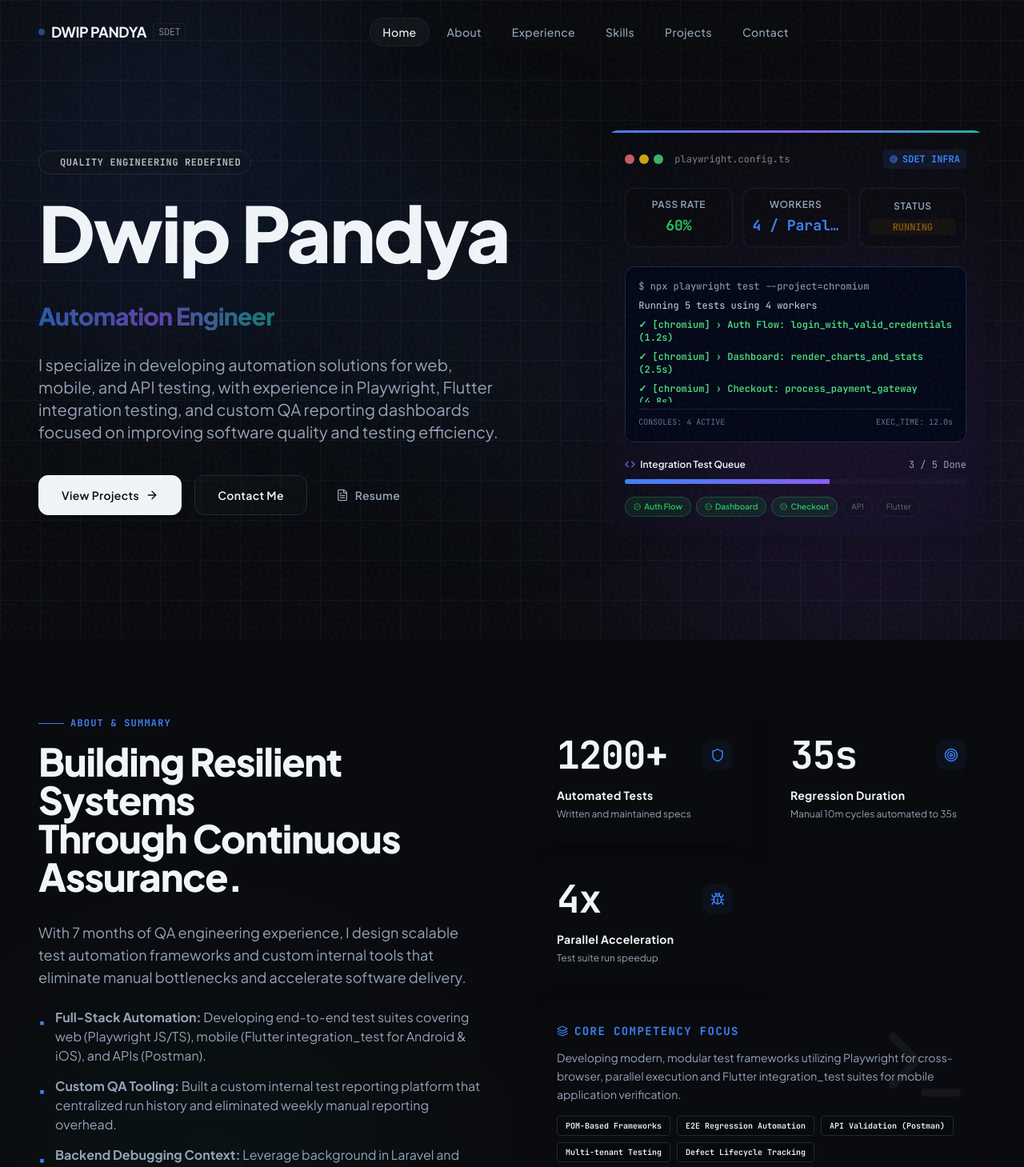
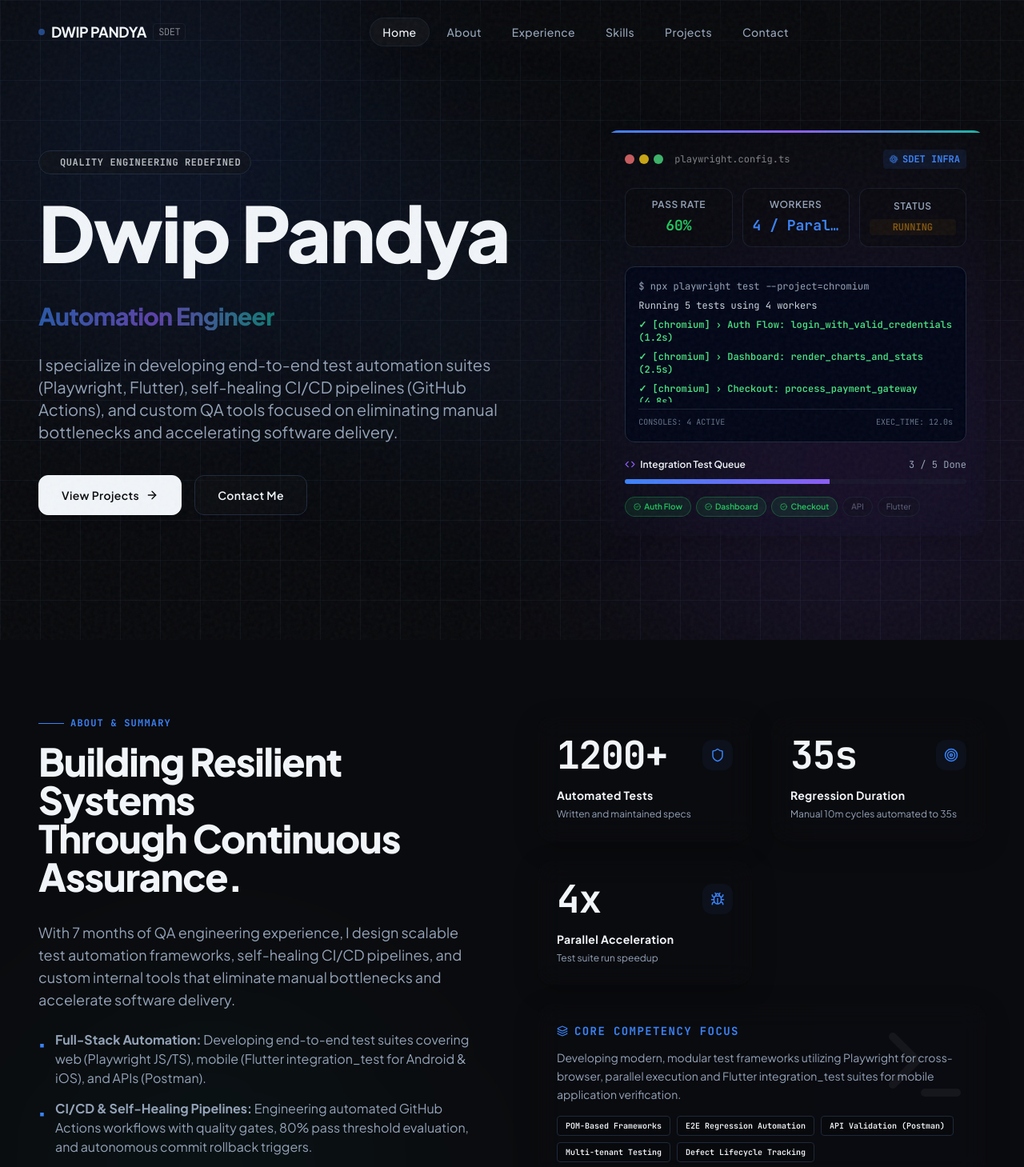
Before and after one commit to pandya-dwip/Dwip-Pandya, a React (Vite) app: page / in a window 1280 px wide. Shown: the top 1459 px of the page at 80% size. Built offline with nearby package versions, Linux system fonts and the light colour scheme.

Commit message:
feat(portfolio): redesign contact composer, add Nuvora CI/CD project, and enable dynamic experience calculation

```diff
--- a/src/components/About.tsx
+++ b/src/components/About.tsx
@@ -1,6 +1,7 @@
 import { useEffect, useState, useRef } from 'react';
 import { motion, useInView } from 'framer-motion';
 import { Target, Shield, Bug, Database, Layers, Terminal, Award } from 'lucide-react';
+import { getDynamicExperienceText } from '../utils/experience';
 
 interface Stat {
   value: number;
@@ -115,13 +116,19 @@ export default function About() {
 
             <motion.div variants={itemVariants} className="space-y-6 text-brand-text-muted text-base sm:text-lg leading-relaxed">
               <p>
-                With 7 months of QA engineering experience, I design scalable test automation frameworks and custom internal tools that eliminate manual bottlenecks and accelerate software delivery.
+                With {getDynamicExperienceText()} of QA engineering experience, I design scalable test automation frameworks, self-healing CI/CD pipelines, and custom internal tools that eliminate manual bottlenecks and accelerate software delivery.
               </p>
               <ul className="space-y-3.5 text-sm sm:text-base text-left">
                 <li className="flex items-start gap-3">
                   <span className="text-brand-primary select-none mt-1.5">▪</span>
                   <span>
                     <strong>Full-Stack Automation:</strong> Developing end-to-end test suites covering web (Playwright JS/TS), mobile (Flutter integration_test for Android & iOS), and APIs (Postman).
+                  </span>
+                </li>
+                <li className="flex items-start gap-3">
+                  <span className="text-brand-primary select-none mt-1.5">▪</span>
+                  <span>
+                    <strong>CI/CD & Self-Healing Pipelines:</strong> Engineering automated GitHub Actions workflows with quality gates, 80% pass threshold evaluation, and autonomous commit rollback triggers.
                   </span>
                 </li>
                 <li className="flex items-start gap-3">
--- a/src/components/Experience.tsx
+++ b/src/components/Experience.tsx
@@ -19,11 +19,12 @@ const experiences: ExperienceEntry[] = [
     location: 'Ahmedabad, Gujarat',
     skillsDeveloped: [
       'Architecting Playwright (TS/JS) automation wrappers for E2E web application testing.',
+      'Designing Enterprise CI/CD self-healing pipelines with GitHub Actions, metric threshold gates (80% boundary), and autonomous git commit rollback workflows.',
       'Mobile QA E2E automation suites utilizing Flutter integration_test on Android & iOS.',
       'Configuring automated API testing beds in Postman and mock validation pipelines.',
       'Developing custom test execution & reporting portals using Vite and ExcelJS to eliminate manual reporting workflows.'
     ],
-    tech: ['TypeScript Playwright Automation', 'Flutter Automation Testing', 'Python Playwright Automation', 'ExcelJS', 'Vite', 'JIRA', 'Bitbucket']
+    tech: ['TypeScript Playwright Automation', 'GitHub Actions CI/CD', 'Self-Healing Pipelines', 'Flutter Automation Testing', 'Python Playwright Automation', 'ExcelJS', 'Vite', 'JIRA', 'Bitbucket']
   },
   {
     company: 'Infopercept Consulting Pvt Ltd',
--- a/src/components/Hero.tsx
+++ b/src/components/Hero.tsx
@@ -1,6 +1,6 @@
 import React, { useState, useEffect, useRef } from 'react';
 import { motion, AnimatePresence } from 'framer-motion';
-import { CheckCircle2, Code, Cpu, ArrowRight, FileText } from 'lucide-react';
+import { CheckCircle2, Code, Cpu, ArrowRight } from 'lucide-react';
 
 const roles = [
   'Software QA Engineer',
@@ -209,7 +209,7 @@ export default function Hero() {
             transition={{ duration: 0.8, delay: 0.25, ease: [0.16, 1, 0.3, 1] }}
             className="text-lg sm:text-xl text-brand-text-muted max-w-xl mb-10 leading-relaxed font-normal"
           >
-            I specialize in developing automation solutions for web, mobile, and API testing, with experience in Playwright, Flutter integration testing, and custom QA reporting dashboards focused on improving software quality and testing efficiency.
+            I specialize in developing end-to-end test automation suites (Playwright, Flutter), self-healing CI/CD pipelines (GitHub Actions), and custom QA tools focused on eliminating manual bottlenecks and accelerating software delivery.
           </motion.p>
 
           {/* Call to action buttons */}
@@ -235,16 +235,6 @@ export default function Hero() {
             >
               Contact Me
             </button>
-
-            {/* Download Resume Link */}
-            <a
-              href="/Software_QA_Engineer.pdf"
-              download="Software_QA_Engineer.pdf"
-              className="magnetic px-5 py-3.5 bg-transparent hover:bg-brand-surface/20 text-brand-text-muted hover:text-brand-text rounded-xl font-semibold text-sm tracking-wide transition-all duration-300 flex items-center gap-2"
-            >
-              <FileText size={16} />
-              <span>Resume</span>
-            </a>
           </motion.div>
         </div>
 
--- a/src/components/Projects.tsx
+++ b/src/components/Projects.tsx
@@ -24,6 +24,21 @@ const TABS: { id: ProjectTab; label: string }[] = [
 ];
 
 const projects: Project[] = [
+  {
+    id: 11,
+    title: 'Nuvora Enterprise CI/CD Pipeline',
+    category: 'GitHub Actions, Playwright E2E, Self-Healing Rollback Engine',
+    description: 'Engineered an enterprise-grade CI/CD pipeline featuring a 3-stage sequential quality gate (ESLint static analysis, Vite compilation, 53 Playwright E2E browser tests) with an autonomous self-healing rollback engine for zero-downtime Vercel production deployment.',
+    bullets: [
+      'Designed a 3-stage quality gate enforcing ESLint static code analysis, Vite build compilation, and 53 Playwright E2E browser test scenarios.',
+      'Implemented an 80% passing boundary metric evaluator that halts the pipeline and blocks Vercel deployment if test compliance drops below 80.00%.',
+      'Engineered an autonomous self-healing rollback engine using GitHub Actions & GitHub CLI (`gh workflow run`) that automatically reverts broken commits on main (`git revert HEAD`), restores clean code, and re-dispatches pipeline runs without human intervention.'
+    ],
+    tech: ['GitHub Actions', 'Playwright', 'Node.js', 'Vite', 'Vercel', 'CI/CD', 'ESLint', 'TypeScript'],
+    github: 'https://github.com/pandya-dwip/Nuvora',
+    visual: 'browser',
+    tab: 'qa',
+  },
   {
     id: 1,
     title: 'Custom Test Execution & Reporting Platform',
--- a/src/components/Skills.tsx
+++ b/src/components/Skills.tsx
@@ -37,7 +37,8 @@ const skillsData: Skill[] = [
       'Playwright (JavaScript, TypeScript, Python)',
       'Page Object Model (POM)',
       'UI Automation Framework Design',
-      'Locators & Wait Strategies'
+      'Locators & Wait Strategies',
+      'Continuous E2E Quality Gates & HTML Reports'
     ]
   },
   {
@@ -160,6 +161,19 @@ const skillsData: Skill[] = [
   },
 
   // Tools & Platforms
+  {
+    name: 'GitHub Actions & CI/CD',
+    category: 'Tools & Platforms',
+    logoSlug: 'githubactions',
+    iconName: 'tools',
+    desc: 'Enterprise CI/CD pipelines & self-healing rollback automation.',
+    logs: [
+      'GitHub Actions Workflows',
+      'Automated Quality Gates & Threshold Evaluation',
+      'Self-Healing Commit Rollbacks (git revert & gh cli)',
+      'Vercel Zero-Downtime Deployment Guards'
+    ]
+  },
   {
     name: 'Git',
     category: 'Tools & Platforms',
--- /dev/null
+++ b/src/utils/experience.ts
@@ -0,0 +1,34 @@
+/**
+ * Helper utility to calculate dynamic experience starting from November 2025.
+ * Format examples:
+ * - Under 12 months: "10 months"
+ * - Exactly 12 months: "1 year"
+ * - 15 months (1 yr 3 mos): "1.2 years"
+ * - 24 months: "2 years"
+ */
+export function getDynamicExperienceText(startDateStr: string = '2025-11-01'): string {
+  const startDate = new Date(startDateStr);
+  const now = new Date();
+
+  let years = now.getFullYear() - startDate.getFullYear();
+  let months = now.getMonth() - startDate.getMonth();
+
+  if (months < 0) {
+    years -= 1;
+    months += 12;
+  }
+
+  const totalMonths = years * 12 + months;
+
+  if (totalMonths < 12) {
+    return `${totalMonths} month${totalMonths === 1 ? '' : 's'}`;
+  }
+
+  if (months === 0) {
+    return `${years} year${years === 1 ? '' : 's'}`;
+  }
+
+  // Calculate formatted decimal years (e.g. 15 months / 12 = 1.25 -> "1.25" formatted to 1 decimal place)
+  const decimalYears = (totalMonths / 12).toFixed(1);
+  return `${decimalYears} years`;
+}
```
Also changed, not shown: 2 other files (tests, documents, lock files or other folders).
